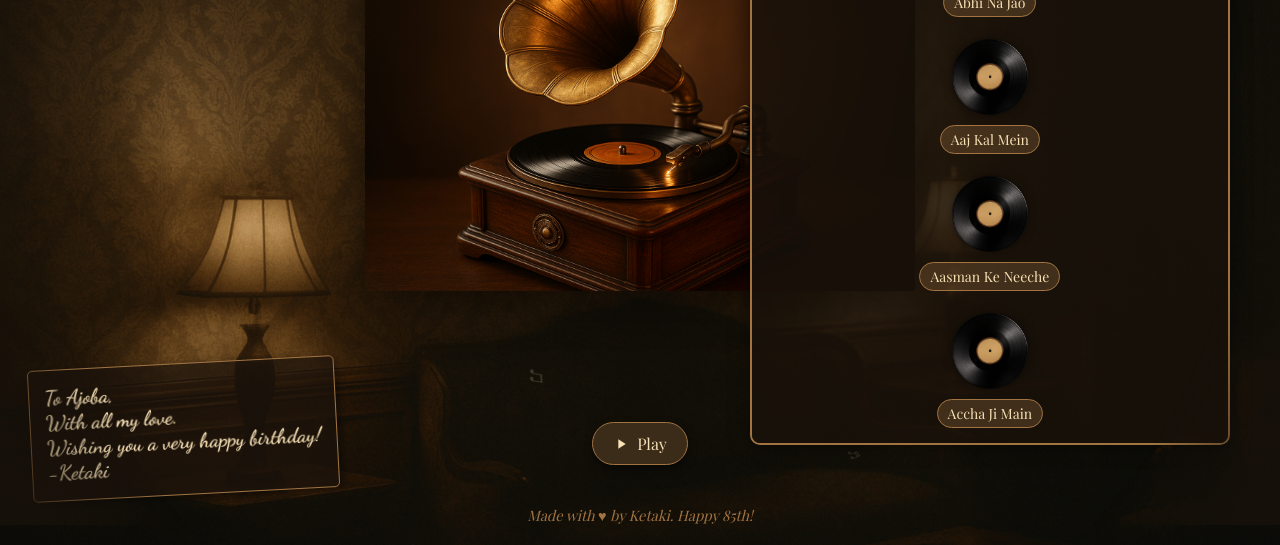
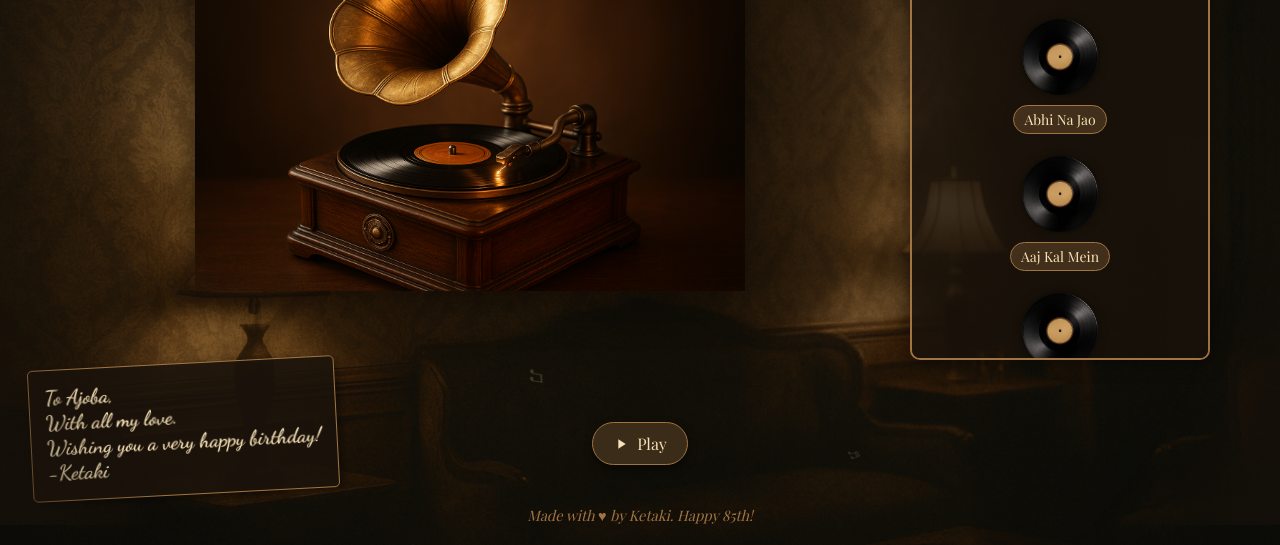
Before and after one commit to Kool-K/The-Retro-Gramophone, a plain HTML site: page index.html in a window 1280 px wide. Shown: the part 275-820 px from the top of the page. Drawn offline with nearby package versions, Linux system fonts and the light colour scheme.

Commit message:
styling improvements

```diff
--- a/index.html
+++ b/index.html
@@ -35,7 +35,7 @@
         <h1>The Retro Gramophone</h1>
         <p class="subtitle">Celebrating 85 Glorious Years</p>
       </header>
-
+      <main class="main-layout">
         <section class="hero">
           <div class="scene">
             <div id="gramophone-dropzone">
@@ -46,7 +46,11 @@
                 alt="Gramophone"
                 id="gramophone-img"
               />
-            <img src="images/vinyl.png" alt="Vinyl Record" id="vinyl-record" />
+              <img
+                src="images/vinyl.png"
+                alt="Vinyl Record"
+                id="vinyl-record"
+              />
               <div class="gramophone-glow"></div>
             </div>
           </div>
@@ -326,6 +330,7 @@
             </div>
           </div>
         </div>
+      </main>
       <button id="toggle-rack-btn" class="toggle-rack-btn">
         <span class="toggle-arrow">&lt;</span>
       </button>
--- a/styles.css
+++ b/styles.css
@@ -42,7 +42,7 @@ body {
 }
 .vintage-overlay {
   background: radial-gradient(circle, transparent 80%, var(--bg-color) 95%);
-  opacity: 0.7;
+  opacity: 0.5;
   z-index: 100;
 }
 
@@ -168,8 +168,8 @@ body {
   height: 120%;
   background: radial-gradient(
     circle,
-    rgba(247, 225, 181, 0.2) 0%,
-    transparent 70%
+    rgba(247, 225, 181, 0.2) 80%,
+    transparent 80%
   );
   border-radius: 50%;
   opacity: 0;
@@ -197,10 +197,6 @@ body {
 
 /* records/track shelf */
 .record-rack {
-  position: fixed;
-  right: 30px;
-  top: 50%;
-  transform: translateY(-50%);
   background: rgba(26, 18, 11, 0.8);
   border: 2px solid var(--primary-accent);
   border-radius: 10px;
@@ -210,6 +206,7 @@ body {
   max-height: 80vh;
   overflow-y: auto;
 }
+
 .rack-header {
   text-align: center;
   margin-bottom: 20px;
@@ -334,7 +331,7 @@ body {
   position: fixed;
   bottom: 20px;
   left: 20px;
-  background: rgba(26, 18, 11, 0.7);
+  background: rgba(26, 18, 11, 0.9);
   border: 1px solid var(--primary-accent);
   padding: 15px;
   border-radius: 5px;
@@ -441,7 +438,7 @@ body {
 }
 
 /* This media query will show the overlay ONLY on mobile-sized screens in portrait mode */
-@media screen and (max-width: 768px) and (orientation: portrait) {
+@media screen and (max-width: 1024px) and (orientation: portrait) {
   #rotate-device-overlay {
     display: flex; /* Show the overlay */
   }
@@ -558,13 +555,42 @@ body {
   #gramophone-img {
     max-width: 550px; /* Make the gramophone larger */
   }
-
-  .record-rack {
-    right: 50px; /* Give it more space from the edge */
-  }
-
   .handwritten-note {
     bottom: 30px;
     left: 30px;
   }
 }
+
+
+/* For tablets and desktops (1025px and wider) */
+@media (min-width: 1025px) {
+  .main-layout {
+    display: flex;
+    align-items: center;
+    justify-content: center;
+    gap: 40px;
+    padding: 0 20px;
+  }
+
+  .hero {
+    flex: 1; /* Allows the gramophone to take up the available space */
+    max-width: 800px;
+  }
+
+  .record-rack {
+    position: relative; /* Overrides fixed positioning from mobile styles */
+    width: 300px;
+    max-height: 60vh; /* Adjust height for the new layout */
+  }
+}
+
+/* For smaller screens (1024px and narrower), we put the fixed position back */
+@media (max-width: 1024px) {
+  .record-rack {
+    position: fixed;
+    right: 30px;
+    top: 50%;
+    transform: translateY(-50%);
+    width: auto; /* Allow width to be natural */
+  }
+}
```
Lines whose indentation alone changed are shown as unchanged.
